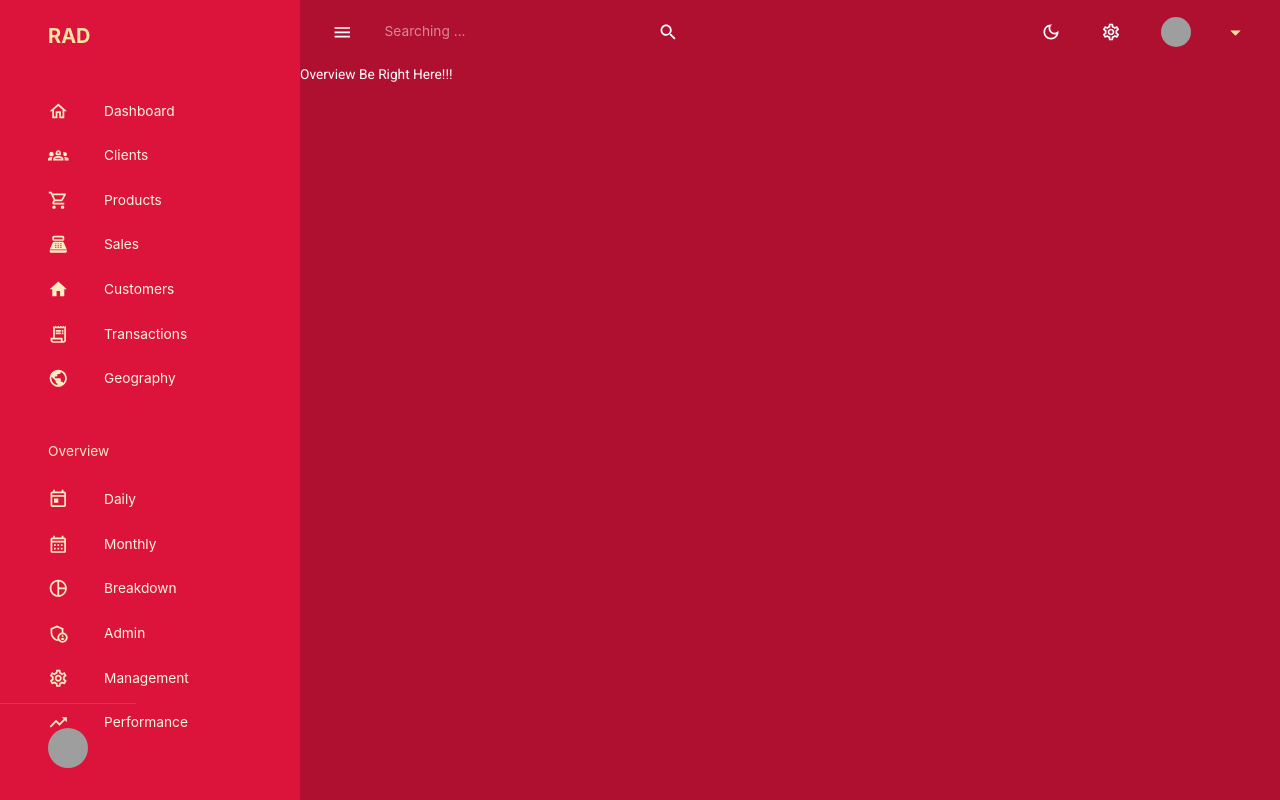
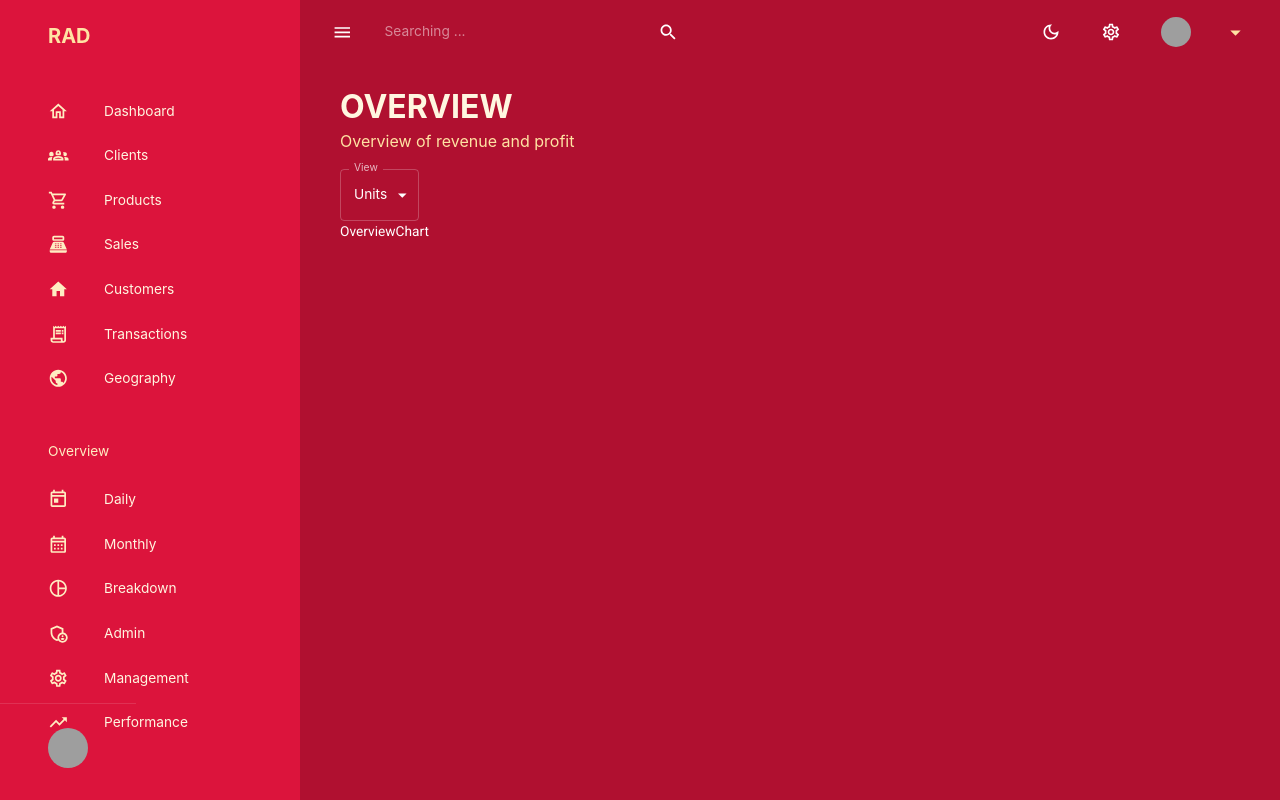
Before and after one commit to WackyChomp/rad, a React (Create React App) app in the folder client/: page /overview in a window 1280 px wide. Built offline with nearby package versions, Linux system fonts and the light colour scheme; no server answers; grey boxes are pictures that could not be loaded.

Commit message:
Fixed import syntax in server controller sales.js / Created reusable OverviewChart component / created scene overview page for financial data

```diff
--- /dev/null
+++ b/client/src/components/OverviewChart.jsx
@@ -0,0 +1,17 @@
+import React, { useMemo } from 'react';
+import { ResponsiveLine } from '@nivo/line';
+import { useTheme } from '@mui/material';
+import { useGetSalesQuery } from 'state/api';           // data for dashboard and scene overview page
+
+
+const OverviewChart = ({ isDashboard = false, view }) => {      // isDashboard is optional param
+	const theme = useTheme();
+	const { data, isLoading } = useGetSalesQuery();
+	console.log('data', data);
+
+  return (
+    <div>OverviewChart</div>
+  )
+}
+
+export default OverviewChart
--- a/client/src/scenes/overview/index.jsx
+++ b/client/src/scenes/overview/index.jsx
@@ -1,8 +1,31 @@
-import React from 'react'
+import React, { useState } from 'react';
+import { Box, FormControl, InputLabel, MenuItem, Select } from '@mui/material';
+import Header from 'components/Header';
+import OverviewChart from 'components/OverviewChart';
+
 
 const Overview = () => {
+  const [view, setView] = useState('units');
+
   return (
-    <div>Overview Be Right Here!!!</div>
+    <div>Overview Be Right Here!!!</div>,
+    <Box m='1.5rem 2.5rem'>
+      <Header title='OVERVIEW' subtitle='Overview of revenue and profit' />
+      <Box height='80vh'>
+        <FormControl sx={{ mt:'1rem' }}>
+          <InputLabel>View</InputLabel>
+          <Select
+            value={view}
+            label='View'
+            onChange={(e) => setView(e.target.value)}
+          >
+            <MenuItem value='sales'>Sales</MenuItem>
+            <MenuItem value='units'>Units</MenuItem>
+          </Select>
+        </FormControl>
+        <OverviewChart view={view} />
+      </Box>
+    </Box>
 
   )
 }
```
Also changed, not shown: 1 other file (tests, documents, lock files or other folders).
